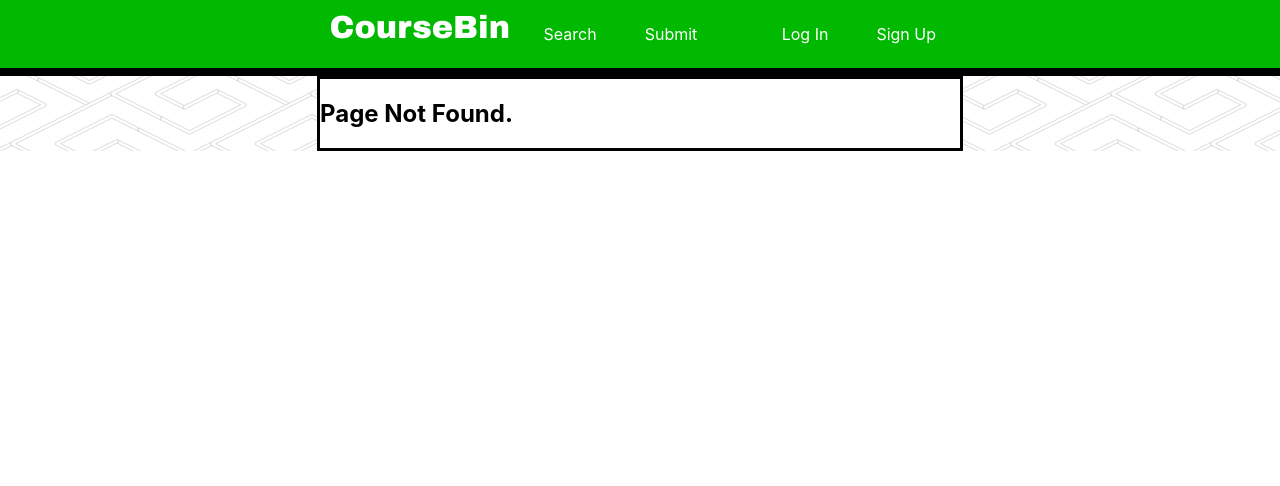
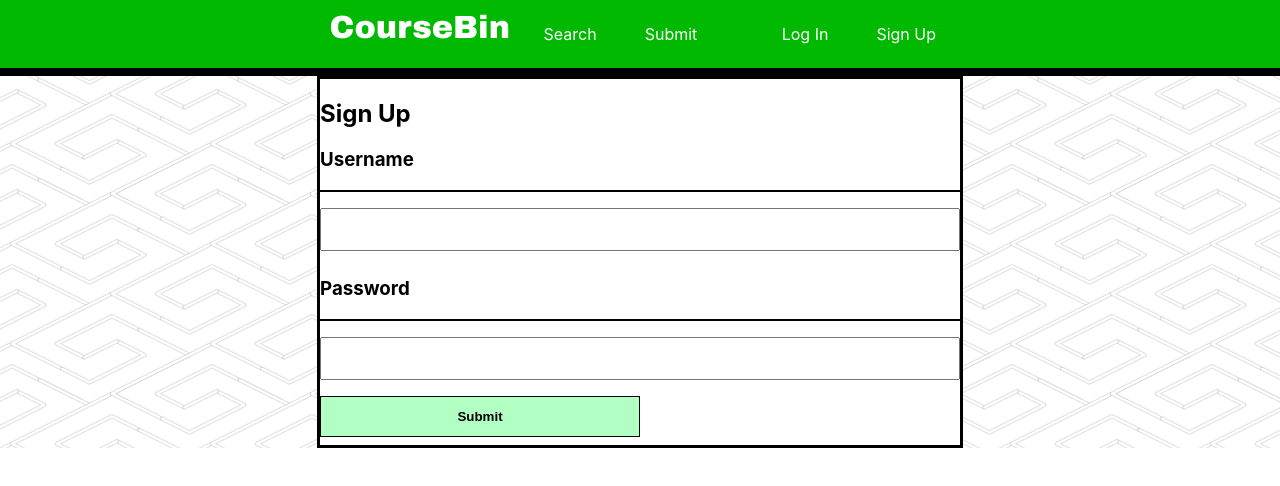
Before and after one commit to Thomas-McKanna/CourseBin, a React (Create React App) app in the folder frontend/: page /signup in a window 1280 px wide. Before the commit this address had no page. Shown: the top 486 px of the page. Built offline with nearby package versions, Linux system fonts and the light colour scheme.

Commit message:
Add signup page.

```diff
--- a/frontend/src/App.js
+++ b/frontend/src/App.js
@@ -10,6 +10,7 @@
 import SearchForm from "./search_form"
 import SearchResults from "./search_results"
 import Login from "./login"
+import SignUp from "./signup"
 
 function App() {
   const headerLinks = [
@@ -29,6 +30,7 @@
               <Route path='/search' component={SearchResults} />
               <Route path='/submit' component={Submit} />
               <Route path='/login' component={Login} />
+              <Route path='/signup' component = {SignUp} />
               <Route component={NotFound} />
             </Switch>
           </div>
--- /dev/null
+++ b/frontend/src/signup.js
@@ -0,0 +1,71 @@
+import Cookies from 'universal-cookie';
+import React from "react";
+import axios from "axios"
+import './index.css'
+import FormField from './util/form_field'
+import SubmitButton from './util/submit_button'
+
+class SignUp extends React.Component {
+    constructor(props) {
+        super(props);
+        this.state = {
+            username: '',
+            password: '',
+        };
+
+        this.handleUsernameChange = this.handleUsernameChange.bind(this);
+        this.handlePasswordChange = this.handlePasswordChange.bind(this);
+        this.handleSubmit = this.handleSubmit.bind(this);
+    }
+
+    handleUsernameChange(event) {
+        this.setState({username: event.target.value});
+    }
+
+    handlePasswordChange(event) {
+        this.setState({password: event.target.value});
+    }
+
+    handleSubmit(event) {
+        axios.post('/api/v1/users/', {
+            username: this.state.username,
+            password: this.state.password
+        })
+        .then(function(response) {
+            if (response.status === '200') {
+                console.log(response);
+            }
+        })
+        .catch(function (error) {
+            console.log(error);
+        })
+        event.preventDefault();
+    }
+
+    render() {
+        return (
+            <div>
+                <h2>Sign Up</h2>
+                <form onSubmit={this.handleSubmit}>
+                    <FormField
+                        input
+                        label="Username"
+                        placeholder=""
+                        css_class="input"
+                        handleFunc={this.handleUsernameChange}/>
+                    <FormField
+                        input
+                        label="Password"
+                        placeholder=""
+                        css_class="input"
+                        handleFunc={this.handlePasswordChange}/>
+                    <SubmitButton
+                        label="Submit"
+                        handleFunc={this.handleSubmit}/>
+                </form>
+            </div>
+        );
+    }
+}
+
+export default SignUp;
```
